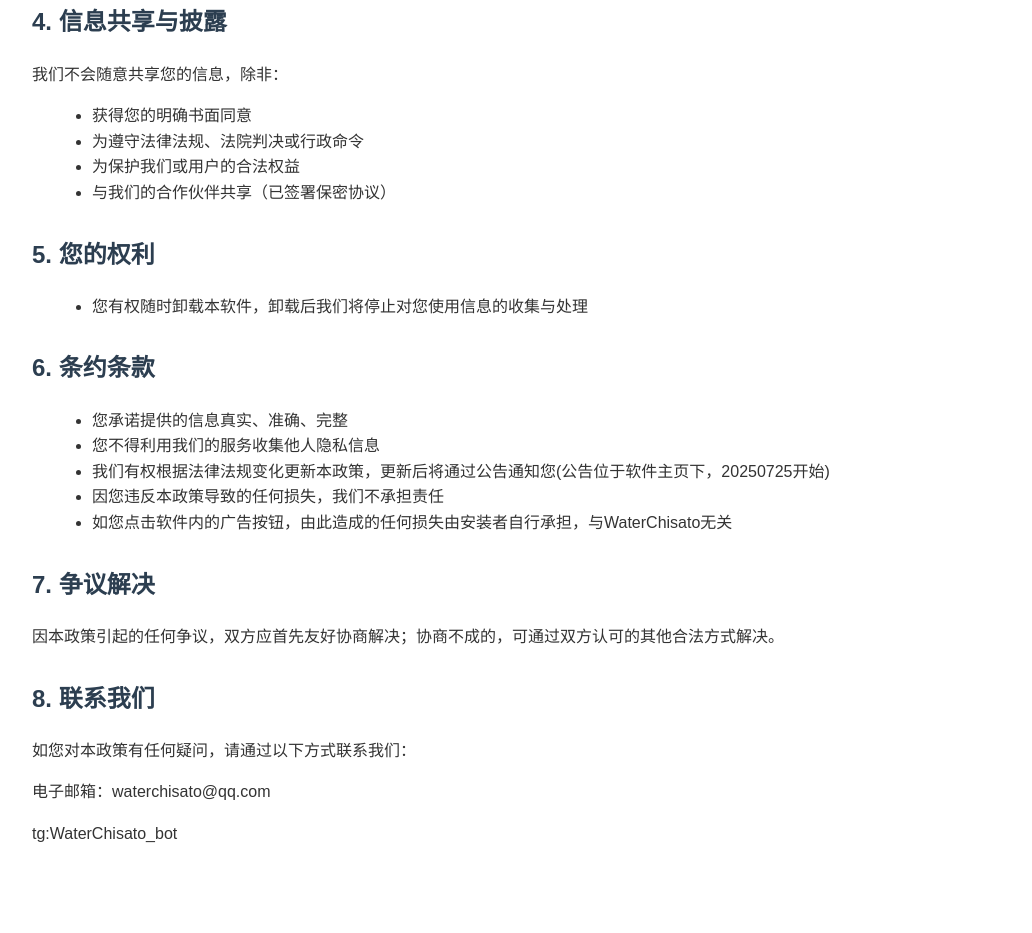
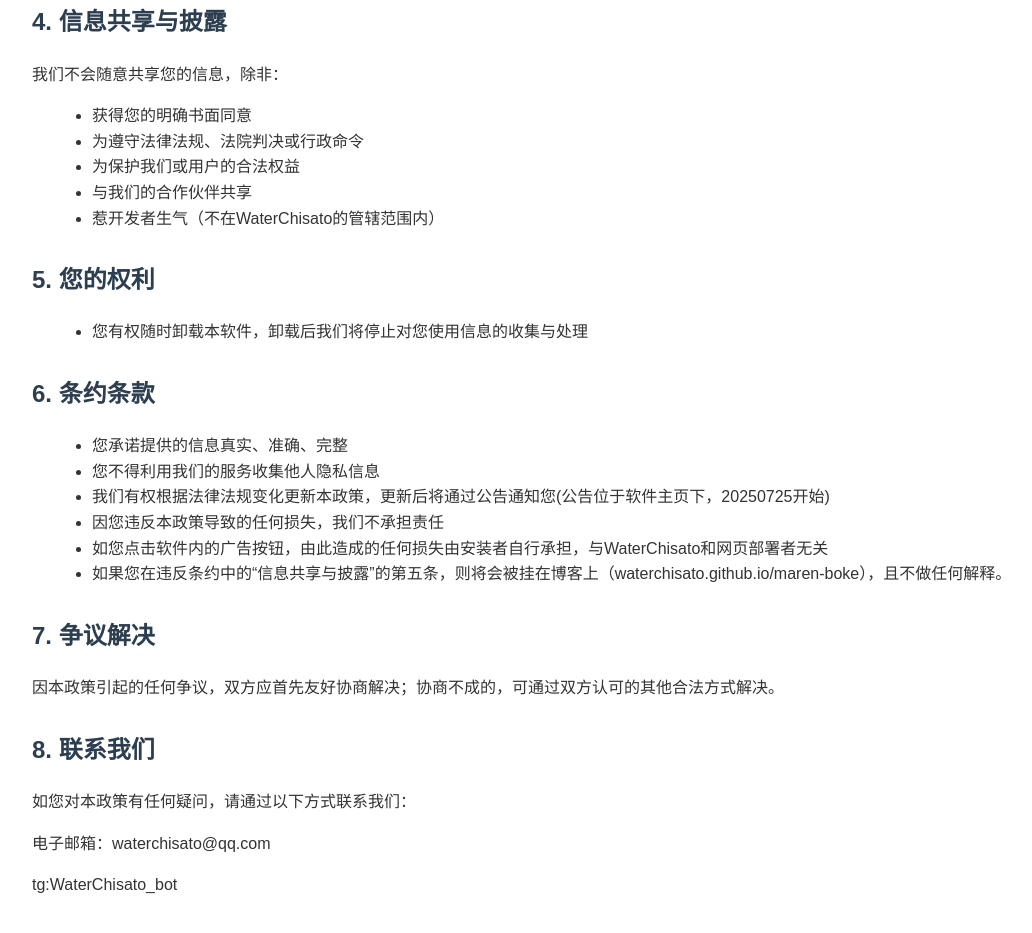
Before and after one commit to WaterChisato/aboutApk, a plain HTML site: page index.html in a window 1280 px wide. Shown: the part 954-1887 px from the top of the page, without its empty margins (108-1140 px from the left). Before the commit the page ends 1846 px from the top, so only its background shows below. Drawn offline with Linux system fonts and the light colour scheme.

Commit message:
Update index.html

```diff
--- a/index.html
+++ b/index.html
@@ -81,7 +81,8 @@
             <li>获得您的明确书面同意</li>
             <li>为遵守法律法规、法院判决或行政命令</li>
             <li>为保护我们或用户的合法权益</li>
-            <li>与我们的合作伙伴共享（已签署保密协议）</li>
+            <li>与我们的合作伙伴共享</li>
+            <li>惹开发者生气（不在WaterChisato的管辖范围内）</li>
         </ul>
     </div>
 
@@ -99,7 +100,8 @@
             <li>您不得利用我们的服务收集他人隐私信息</li>
             <li>我们有权根据法律法规变化更新本政策，更新后将通过公告通知您(公告位于软件主页下，20250725开始)</li>
             <li>因您违反本政策导致的任何损失，我们不承担责任</li>
-            <li>如您点击软件内的广告按钮，由此造成的任何损失由安装者自行承担，与WaterChisato无关</li>
+            <li>如您点击软件内的广告按钮，由此造成的任何损失由安装者自行承担，与WaterChisato和网页部署者无关</li>
+            <li>如果您在违反条约中的“信息共享与披露”的第五条，则将会被挂在博客上（waterchisato.github.io/maren-boke），且不做任何解释。</li>
         </ul>
     </div>
 
```
